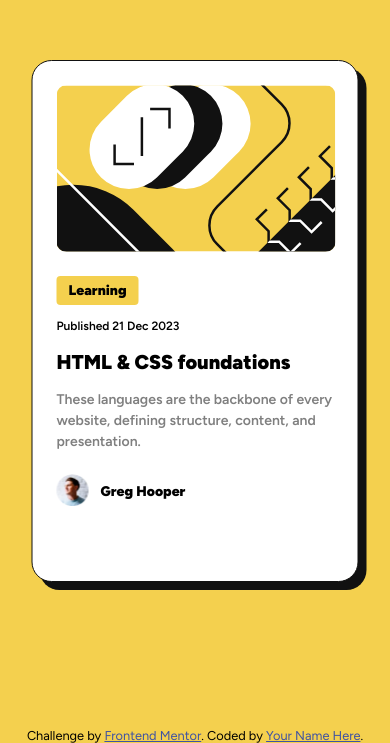
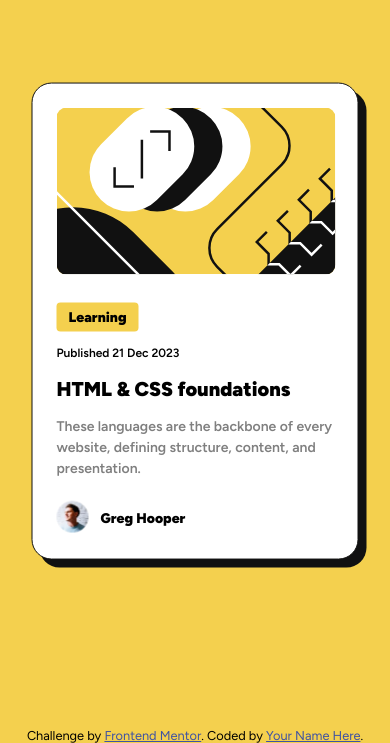
Before and after one commit to VH135/blog-preview-card, a plain HTML site: page index.html in a window 390 px wide. Shown: the part 101-844 px from the top of the page. Drawn offline with Linux system fonts and the light colour scheme.

Commit message:
add mobile version styles

```diff
--- a/styles/scss/styles.scss
+++ b/styles/scss/styles.scss
@@ -123,21 +123,22 @@ body {
 
 /* media styles start */
 
-@media screen and (max-width: 430px) {
+@media screen and (max-width: 420px) {
 
     .card-container {
         width: 327px;
+        height: auto;
     }
 
     .card-image {
         width: 279px;
+        margin-bottom: 24px;
     }
 
     .card-image img {
-        max-width: 279px;
-        max-height: 200px;
+        max-width: 100%;
         border-radius: 10px;
-        object-fit: cover;
+        object-fit: contain;
     }
 
     .card-heading {
```
Also changed, not shown: styles/css/styles.css.
